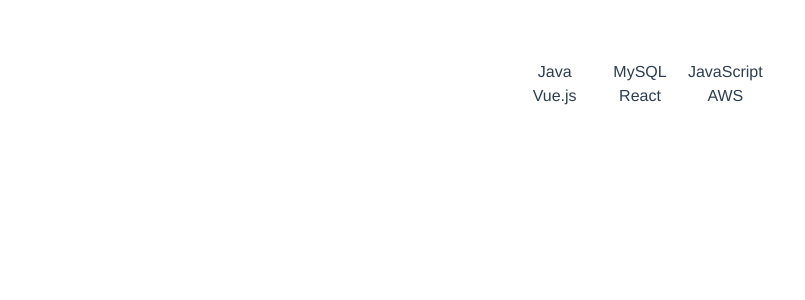
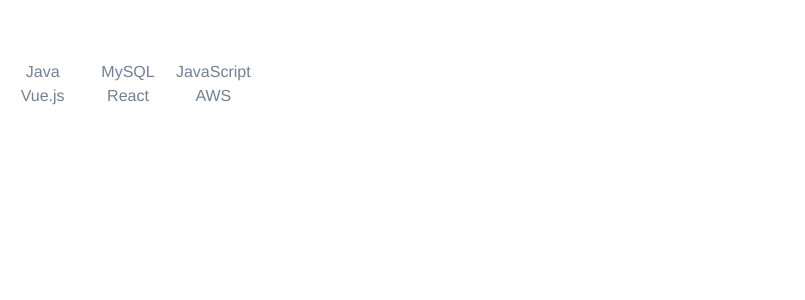
Before and after one commit to t-tajiri/portfolio, a Vue app: page / in a window 1280 px wide. Shown: the top 300 px of the page, without its empty margins (0-805 px from the left). Built offline with nearby package versions, Linux system fonts and the light colour scheme.

Commit message:
style skillset component

```diff
--- a/src/components/Skillset.vue
+++ b/src/components/Skillset.vue
@@ -1,6 +1,6 @@
 <template>
-  <div class="container mx-auto w-64">
-    <div class="grid grid-cols-3">
+  <div class="w-64 mt-2">
+    <div class="grid grid-cols-3 text-center text-gray-600">
       <span>Java</span>
       <span>MySQL</span>
       <span>JavaScript</span>
@@ -13,6 +13,6 @@
 
 <script>
 export default {
-  name: 'HelloWorld'
+  name: 'Skillset'
 }
 </script>
```
